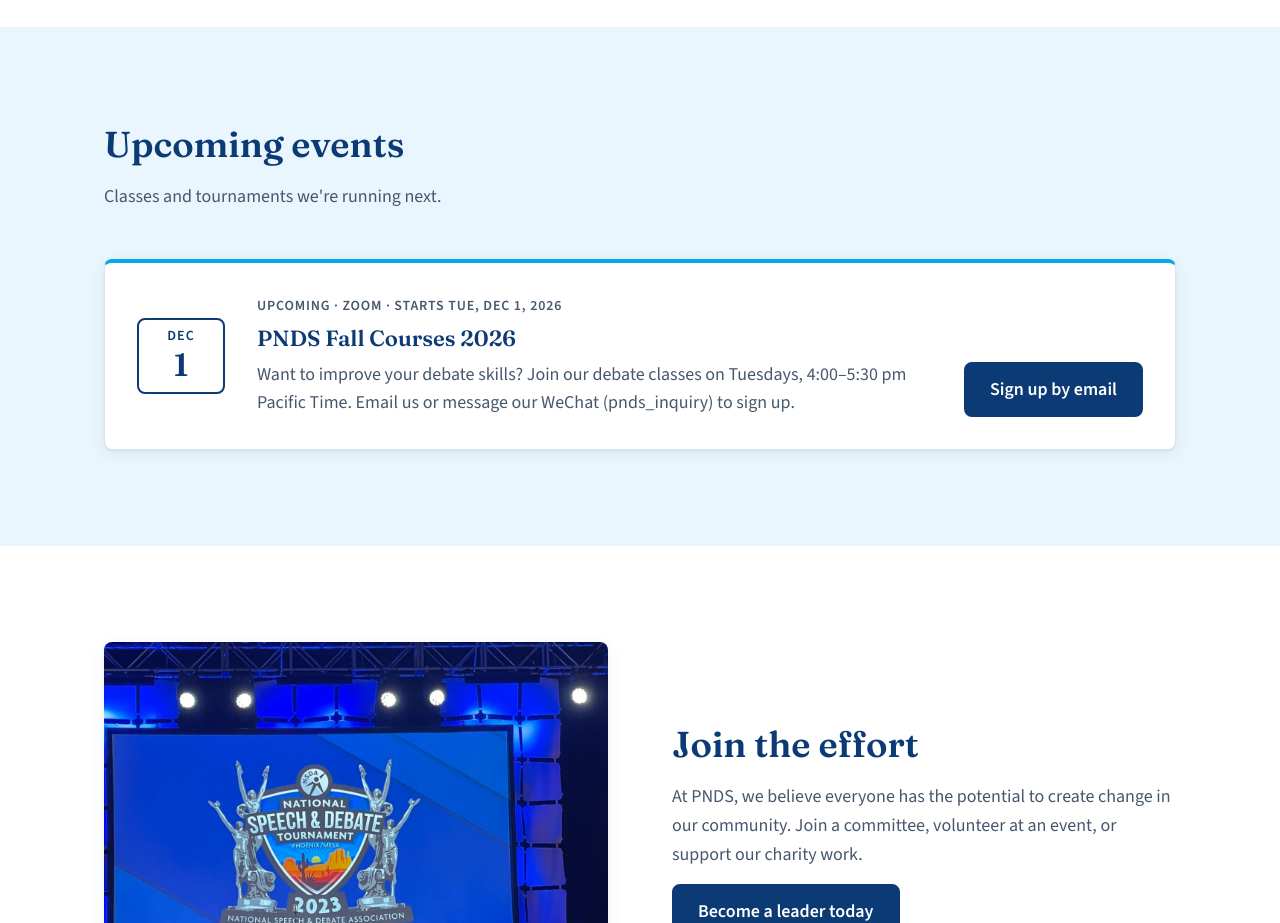
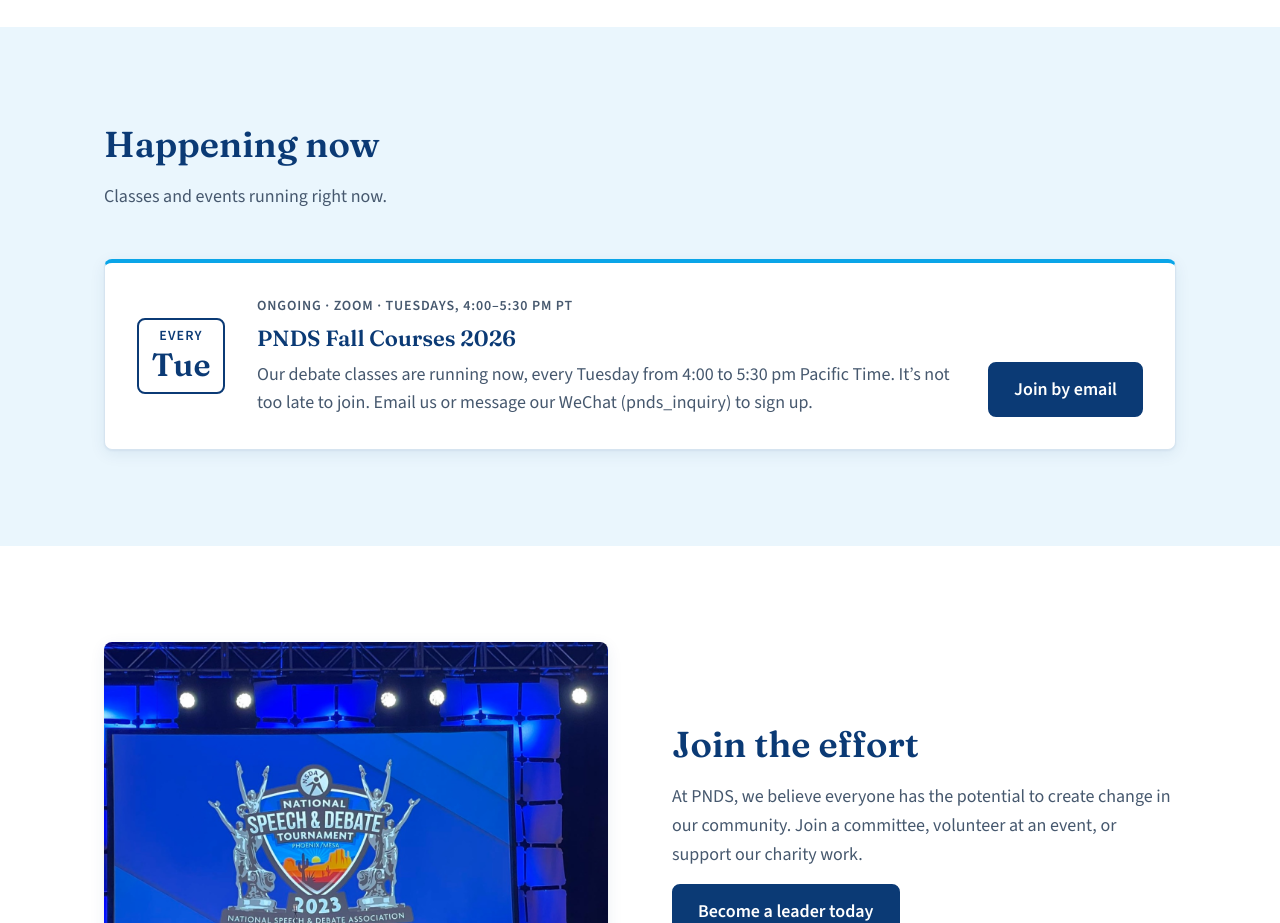
Before and after one commit to DanTdm174/pnds-website, a plain HTML site: page index.html in a window 1280 px wide. Shown: the part 1180-2103 px from the top of the page. Drawn offline with nearby package versions, Linux system fonts and the light colour scheme.

Commit message:
Show Fall Courses 2026 as ongoing

```diff
--- a/index.html
+++ b/index.html
@@ -68,16 +68,16 @@
 
     <section class="section section-tinted">
       <div class="container">
-        <h2>Upcoming events</h2>
-        <p class="section-intro">Classes and tournaments we're running next.</p>
+        <h2>Happening now</h2>
+        <p class="section-intro">Classes and events running right now.</p>
         <article class="card event">
-          <div class="date-badge" aria-hidden="true"><span class="m">Dec</span><span class="d">1</span></div>
+          <div class="date-badge" aria-hidden="true"><span class="m">Every</span><span class="d">Tue</span></div>
           <div>
-            <p class="event-meta">Upcoming · Zoom · Starts Tue, Dec 1, 2026</p>
+            <p class="event-meta">Ongoing · Zoom · Tuesdays, 4:00–5:30 pm PT</p>
             <h3>PNDS Fall Courses 2026</h3>
-            <p>Want to improve your debate skills? Join our debate classes on Tuesdays, 4:00–5:30 pm Pacific Time. Email us or message our WeChat (pnds_inquiry) to sign up.</p>
+            <p>Our debate classes are running now, every Tuesday from 4:00 to 5:30 pm Pacific Time. It’s not too late to join. Email us or message our WeChat (pnds_inquiry) to sign up.</p>
           </div>
-          <a class="button" href="mailto:pnds.inquiry@gmail.com?subject=Fall%20Courses%202026%20sign-up">Sign up by email</a>
+          <a class="button" href="mailto:pnds.inquiry@gmail.com?subject=Joining%20Fall%20Courses%202026">Join by email</a>
         </article>
       </div>
     </section>
```
Also changed, not shown: services.html (+5 -5 lines).
